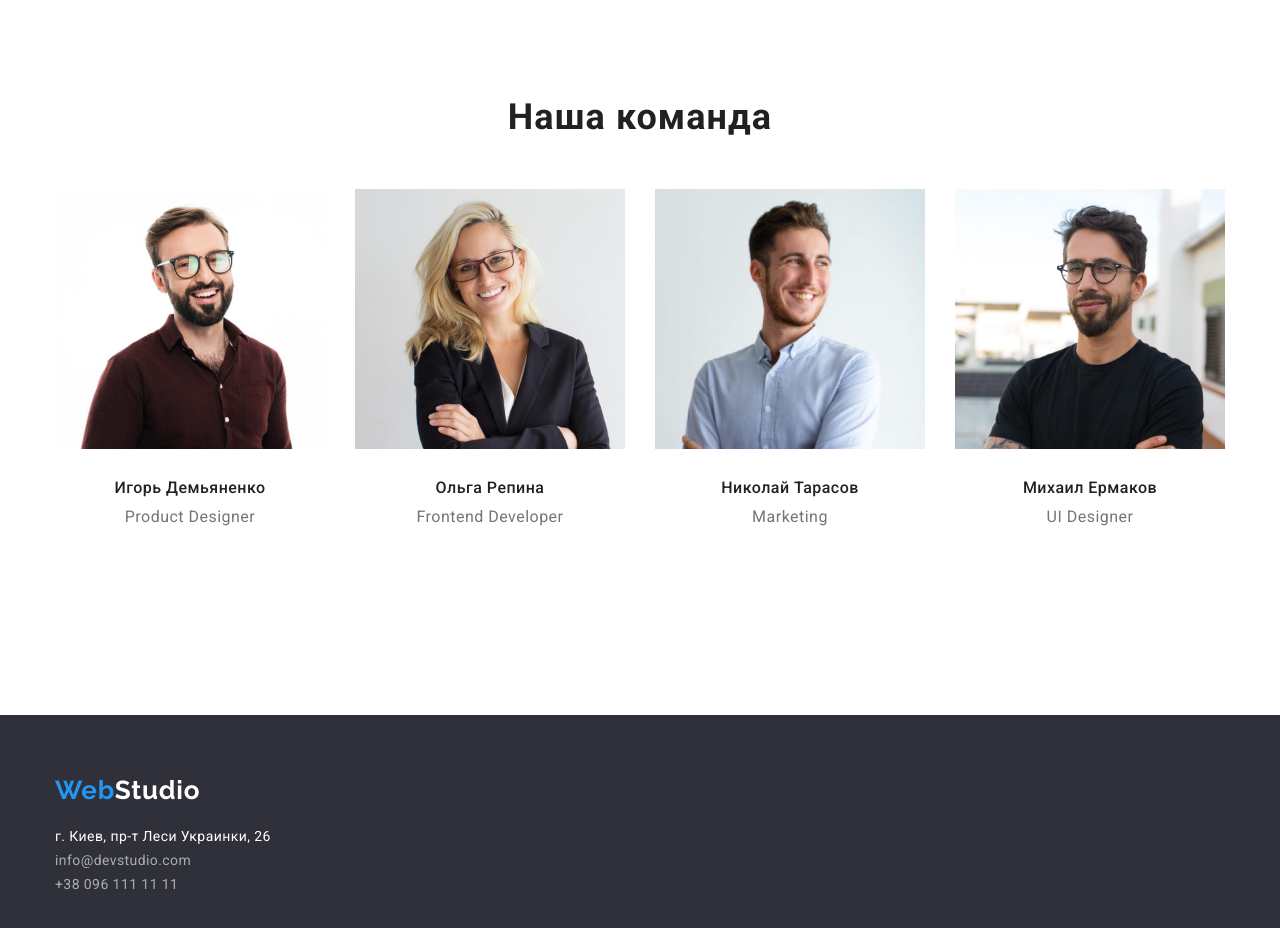
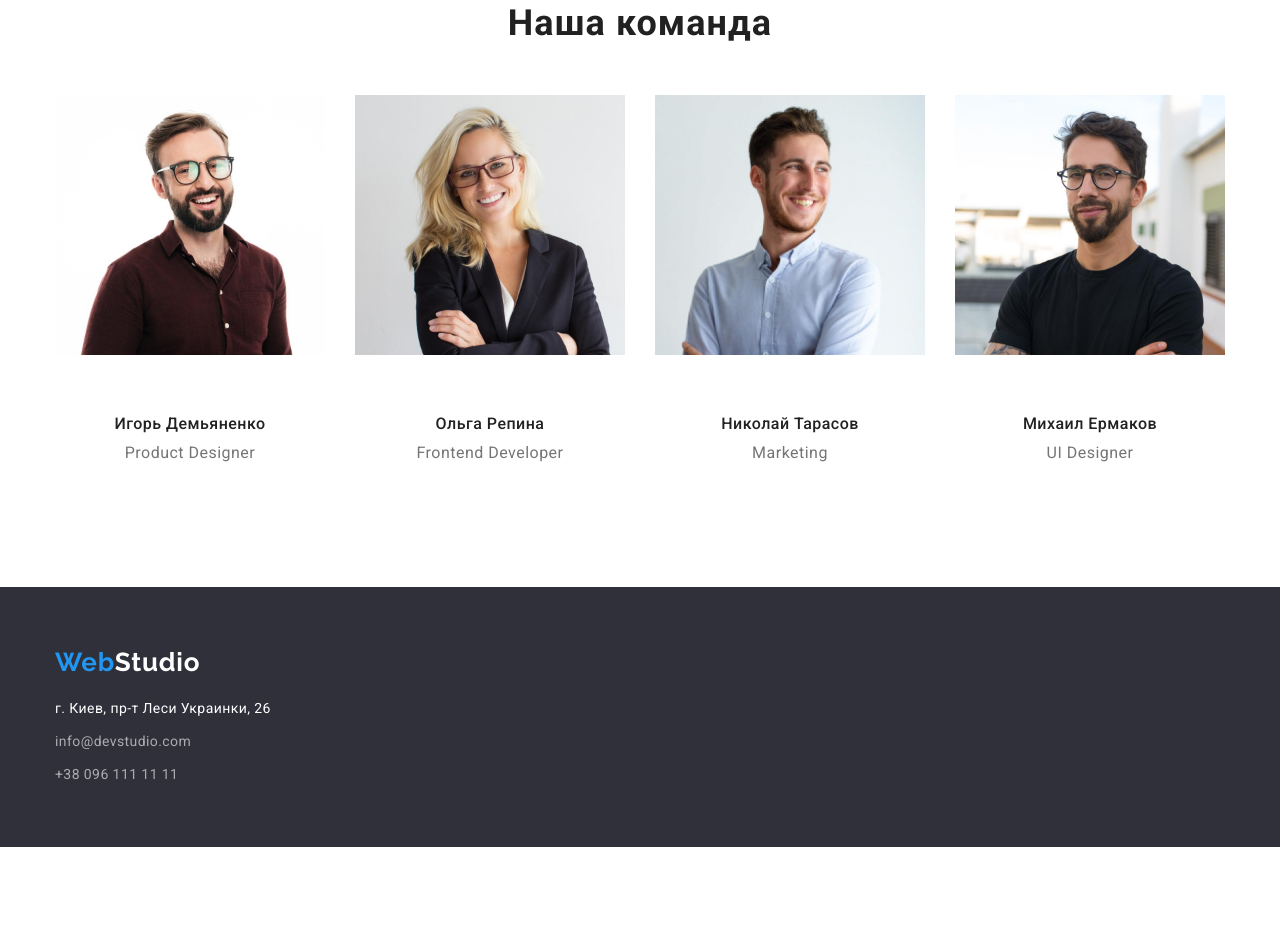
Before and after one commit to Rybailo/goit-markup-hw-03, a plain HTML site: page index.html in a window 1280 px wide. Shown: the part 1541-2469 px from the top of the page. After the commit the page ends 2388 px from the top, so only its background shows below. Drawn offline with nearby package versions, Linux system fonts and the light colour scheme.

Commit message:
correct2

```diff
--- a/css/style.css
+++ b/css/style.css
@@ -272,7 +272,6 @@ img {
 }
 
 .team-top {
-  padding-top: 94px;
   margin-bottom: 50px;
   font-weight: 700;
   font-size: 36px;
@@ -292,7 +291,8 @@ img {
 }
 
 .team-item-border {
-  padding-bottom: 94px;
+  padding-bottom: 30px;
+  padding-top: 30px;
 }
 
 .team-item-text {
@@ -425,7 +425,6 @@ img {
 }
 
 .footer-mail {
-  padding-top: 9px;
   font-style: normal;
   font-size: 14px;
   line-height: 1.71;
@@ -434,12 +433,15 @@ img {
 }
 
 .footer-tel {
-  padding-top: 9px;
   font-style: normal;
   font-size: 14px;
   line-height: 1.71;
   letter-spacing: 0.03em;
   color: rgba(255, 255, 255, 0.6);
+}
+
+.footer-contact:not(:last-child) {
+  margin-bottom: 9px;
 }
 
 .footer-map:hover {
--- a/index.html
+++ b/index.html
@@ -111,9 +111,9 @@
             <a href="./index.html" class="footer-logo link" >Web<span class="logo-color">Studio</span></a>
             <address>
                 <ul class="footer-adress-list list">
-                    <li><a class="footer-map link" href="https://goo.gl/maps/HKhbph1XPSzT5EP38">г. Киев, пр-т Леси Украинки, 26</a></li>
-                    <li><a class="footer-mail link" href="mailto:info@devstudio.com">info@devstudio.com</a></li>
-                    <li><a class="footer-tel link" href="tel:+380961111111">+38 096 111 11 11</a></li>
+                    <li class="footer-contact"><a class="footer-map link" href="https://goo.gl/maps/HKhbph1XPSzT5EP38">г. Киев, пр-т Леси Украинки, 26</a></li>
+                    <li class="footer-contact"><a class="footer-mail link" href="mailto:info@devstudio.com">info@devstudio.com</a></li>
+                    <li class="footer-contact"><a class="footer-tel link" href="tel:+380961111111">+38 096 111 11 11</a></li>
                 </ul>
             </address>
         </div>
```
